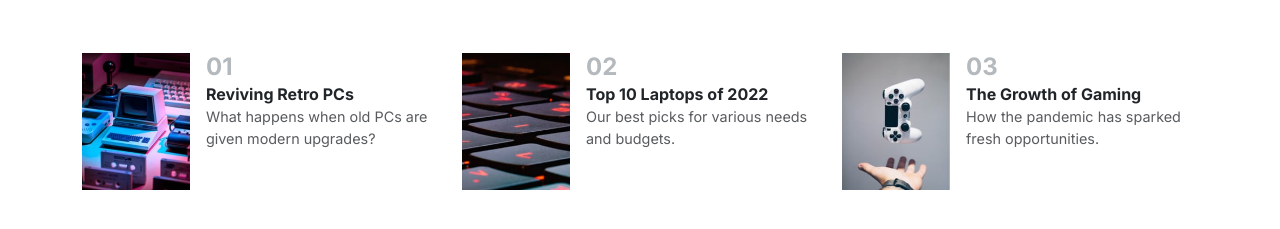
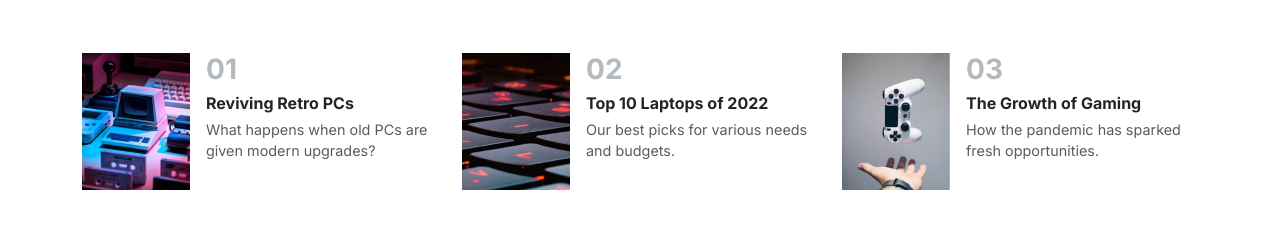
Before and after one commit to FayssalG/news-hompage, a plain HTML site: page index.html in a window 1280 px wide. Shown: the part 679-908 px from the top of the page. Drawn offline with nearby package versions, Linux system fonts and the light colour scheme.

Commit message:
change some styles

```diff
--- a/index.html
+++ b/index.html
@@ -107,8 +107,8 @@
 
 
                     <div class="col-8">
-                        <h4 class="card-title fw-bolder text-secondary opacity-50">01</h4>
-                        <a href="#" class="card-text fw-bold">Reviving Retro PCs</a>
+                        <h4 class="card-title fw-bolder text-secondary fs-3 opacity-50">01</h4>
+                        <a href="#" class="card-text fw-bold d-block my-1">Reviving Retro PCs</a>
                         <p class="card-text opacity-75">What happens when old PCs are given modern upgrades?</p>
                     </div>
                 </div>
@@ -121,8 +121,8 @@
                     </div>
 
                     <div class="col-8 ">
-                        <h4 class="card-title fw-bolder text-secondary opacity-50">02</h4>
-                        <a href="#" class="card-text fw-bold">Top 10 Laptops of 2022</a>
+                        <h4 class="card-title fw-bolder text-secondary fs-3 opacity-50">02</h4>
+                        <a href="#" class="card-text fw-bold d-block my-1">Top 10 Laptops of 2022</a>
                         <p class="card-text opacity-75">Our best picks for various needs and budgets.</p>
                     </div>
 
@@ -136,8 +136,8 @@
                     </div>
 
                     <div class="col-8">
-                        <h4 class="card-title fw-bolder text-secondary opacity-50">03</h4>
-                        <a href="#" class="card-text fw-bold">The Growth of Gaming</a>
+                        <h4 class="card-title fw-bolder text-secondary fs-3 opacity-50">03</h4>
+                        <a href="#" class="card-text fw-bold d-block my-1">The Growth of Gaming</a>
                         <p class="card-text opacity-75">How the pandemic has sparked fresh opportunities.</p>
                     </div>
 
```
